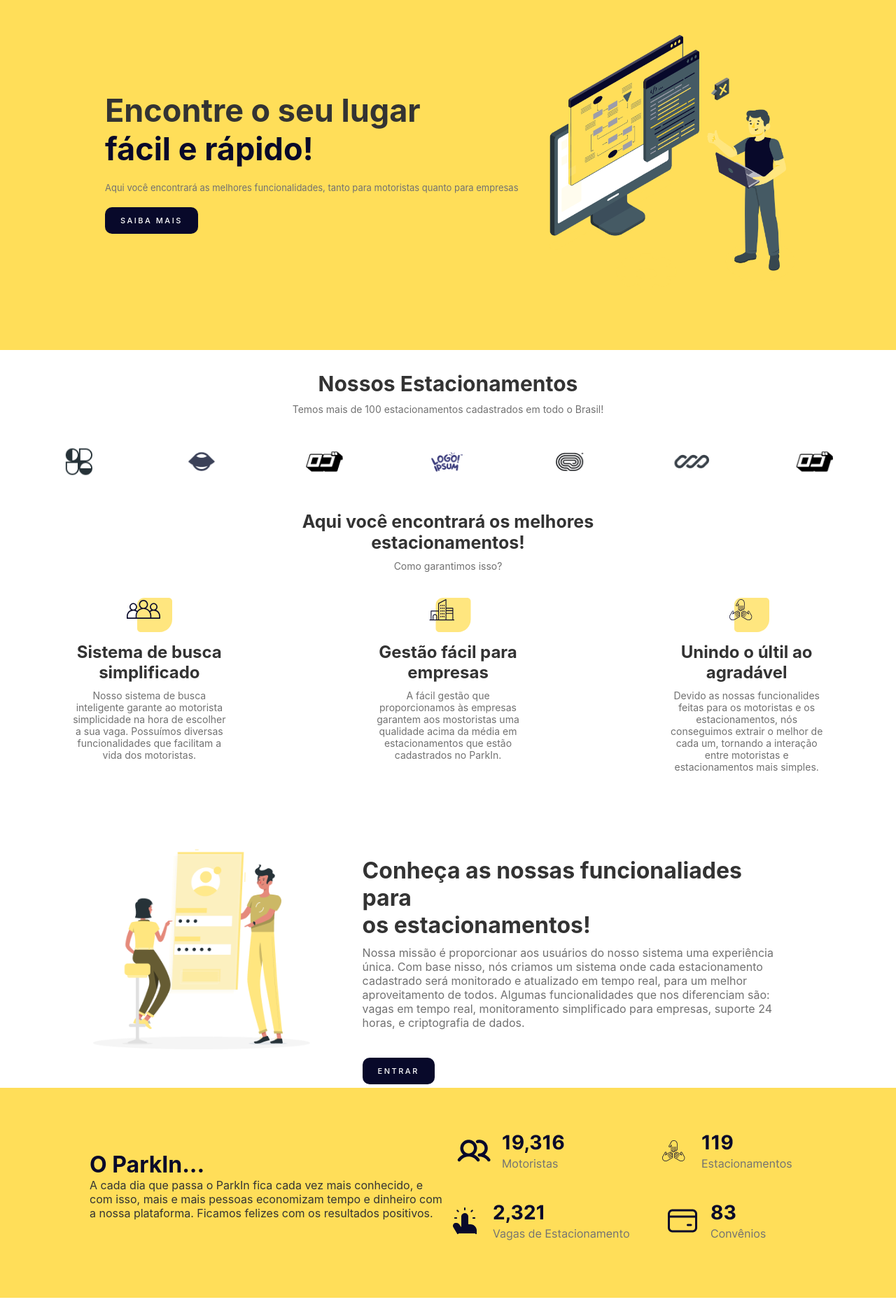
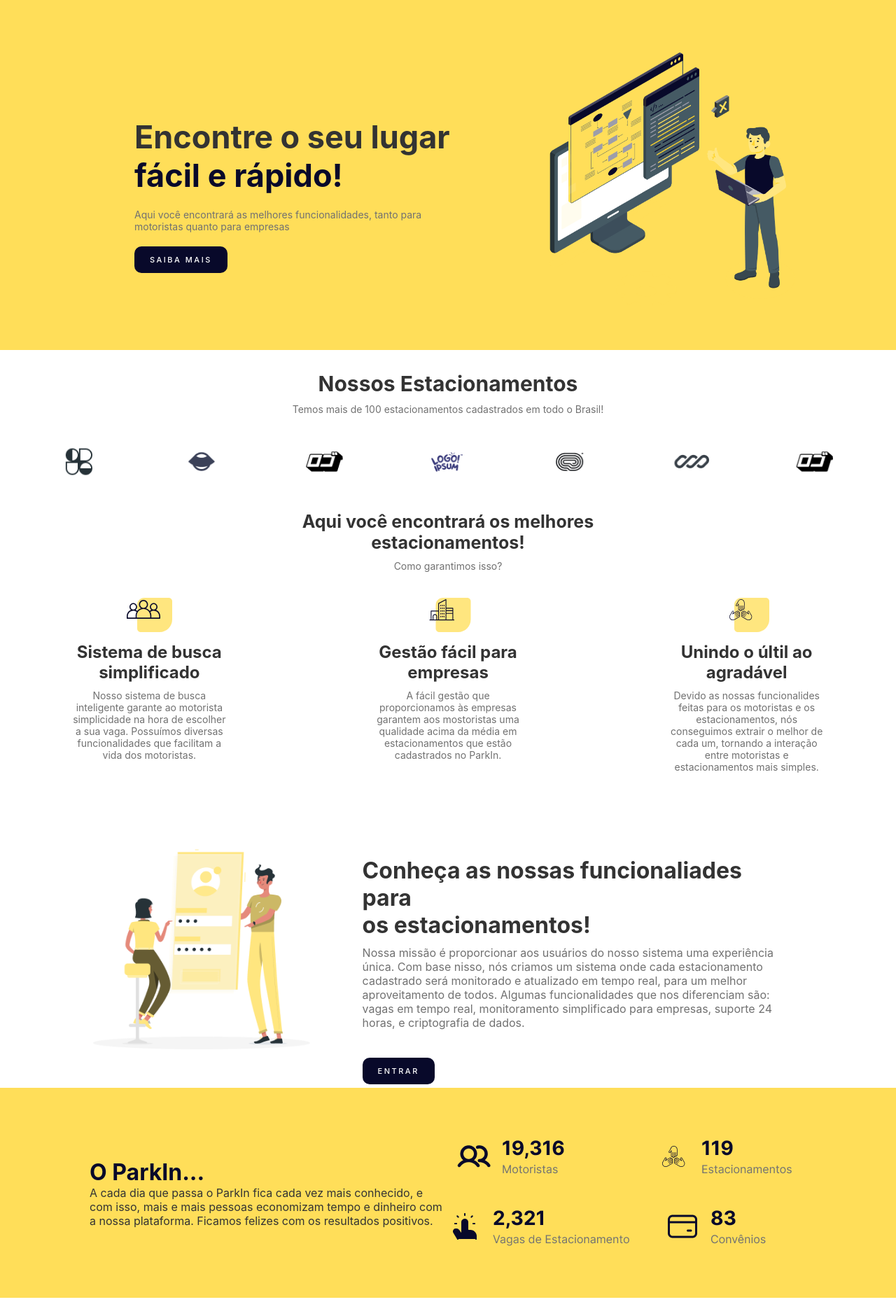
Before and after one commit to incrisvel/parkin, a Django app: page / in a window 1280 px wide. Shown: the part 60-1920 px from the top of the page at 70% size. Run offline with Django 5.2, Linux system fonts and the light colour scheme; parts of the project's set-up code (start-up, migrations or seed data) failed here and were passed over.

Commit message:
responsivo

```diff
--- a/main/static/styles/index.css
+++ b/main/static/styles/index.css
@@ -100,32 +100,31 @@ ul .navbar li a:hover::after{
   width: 100%;
   height: 500px;
   background-color: #FFDE59;
+  display: flex;
+  justify-content: center;
+  align-items: center;
 }
 
 .conteudo1 .text-banner {
   position: absolute;
-  width: 60%;
-  height: 450px;
+  width: 70%;
 }
 
 .conteudo1 .text-banner ul li h1{
   font-size: 45px;
   color: #333;
-  margin-top: 130px;
-  margin-left: 150px;
 }
 
 .conteudo1 .text-banner ul li h2{
   font-size: 45px;
-  margin-left: 150px;
   color: #08092a;
 }
 
 .conteudo1 .text-banner ul li p{
-  font-size: 13px;
+  font-size: 14px;
   margin-top: 20px;
-  margin-left: 150px;
   color: #717171;
+  width: 450px;
 }
 
 
@@ -146,7 +145,6 @@ ul .navbar li a:hover::after{
 
 .botao {
   position: absolute;
-  margin-left: 150px;
   padding: 1.1em 2em;
   font-size: 11px;
   text-transform: uppercase;
@@ -315,6 +313,9 @@ ul .navbar li a:hover::after{
   position: relative;
   width: 80%;
   margin: auto;
+  height: 300px;
+  display: flex;
+  align-items: center;
 }
 
 .c-cont .text-flex2{
@@ -322,7 +323,6 @@ ul .navbar li a:hover::after{
   left: 0;
   width: 50%;
   margin: auto;
-  margin-top: 90px;
 }
 
 .c-cont .text-flex2 h1{
@@ -338,7 +338,6 @@ ul .navbar li a:hover::after{
   right: 0;
   width: 50%;
   margin: auto;
-  margin-top: 60px;
 }
 
 .p-text1 {
--- a/main/templates/main/index.html
+++ b/main/templates/main/index.html
@@ -203,7 +203,7 @@
         </div>
     </div>
     <div class="conteudo6">
-        <div class="c-cont">
+        <div class="c-cont tamanho">
             <div class='text-n'>
                 <ul>
                     <li>
@@ -240,6 +240,7 @@
                     </ul>
                 </div>
             </div>
+            <div class="coisas">
                 <div class="cont-f2">
                     <div class="text4">
                         <div class="titulo-f1">
@@ -306,6 +307,7 @@
                 </div>
             </div>
         </div>
+        </div>
     </footer>
     <script>
     function scrollDown() {
```
Also changed, not shown: other parts of main/static/styles/index.css (+84 -1 lines). Lines whose indentation alone changed are shown as unchanged.
